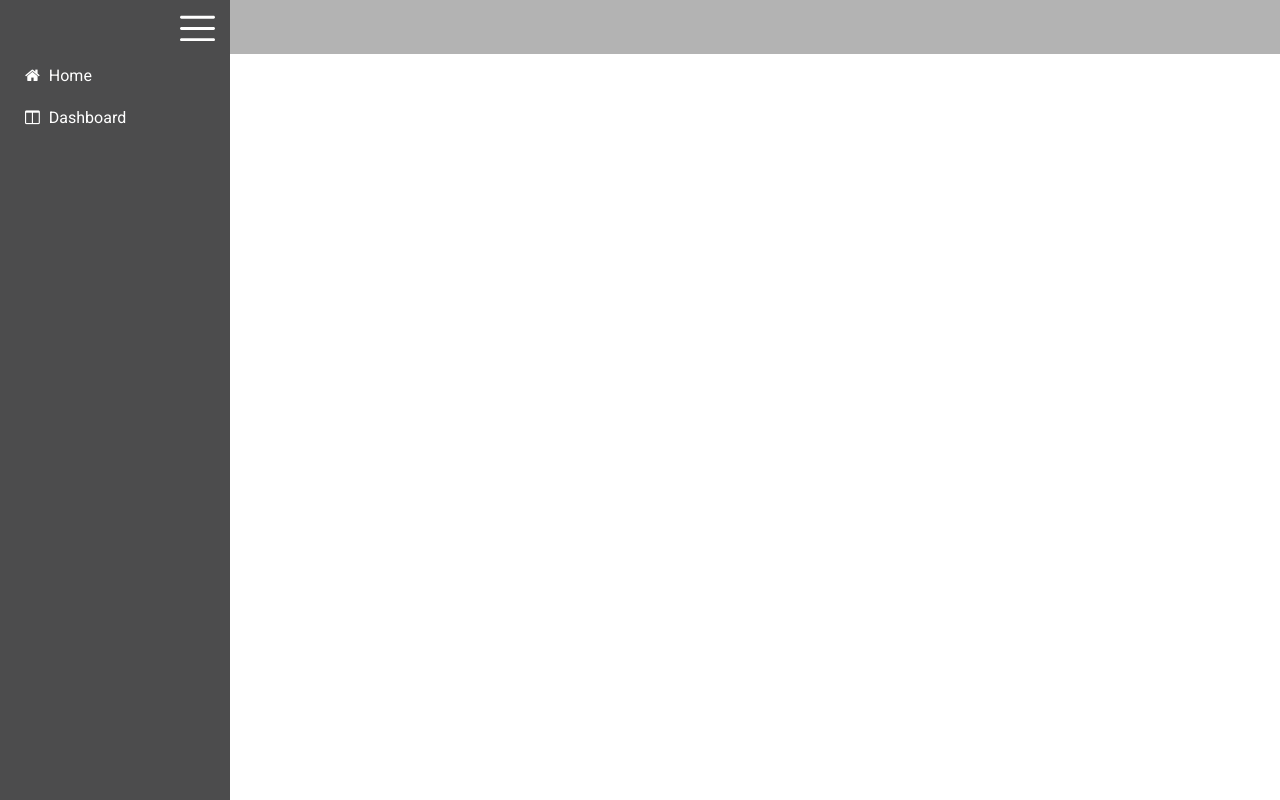
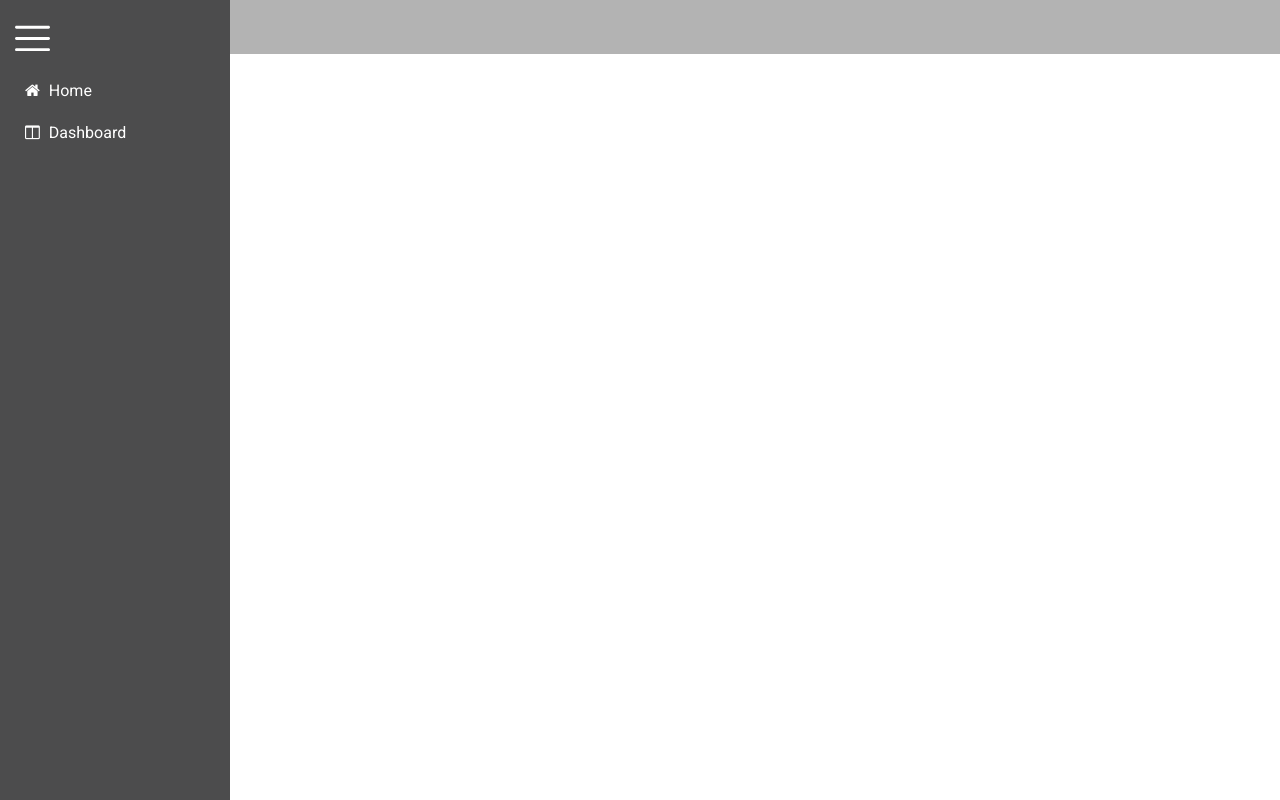
Before and after one commit to ripsime/LusineTumoyan, a plain HTML site: page index.html in a window 1280 px wide. Drawn offline with nearby package versions, Linux system fonts and the light colour scheme.

Commit message:
minor css changes

```diff
--- a/assets/less/main.less
+++ b/assets/less/main.less
@@ -42,7 +42,7 @@ body {
 
 .nav-menu {
     list-style: none;
-    margin-top: 55px;
+    margin-top: 70px;
     padding: 0;
 
     li {
@@ -63,8 +63,8 @@ body {
 
 .nav-burger-icon {
     img {
-        float: right;
-        margin: 11px 15px 0 0;
+        float: left;
+        margin: 21px 0 0 15px;
 
         &:hover {
             opacity: 0.8;
@@ -79,7 +79,7 @@ body {
     }
 
     & + .nav .nav-menu {
-        margin-top: 55px;
+        margin-top: 70px;
     }
 
     & + .nav .nav-menu span {
```
Also changed, not shown: assets/css/main.css.
